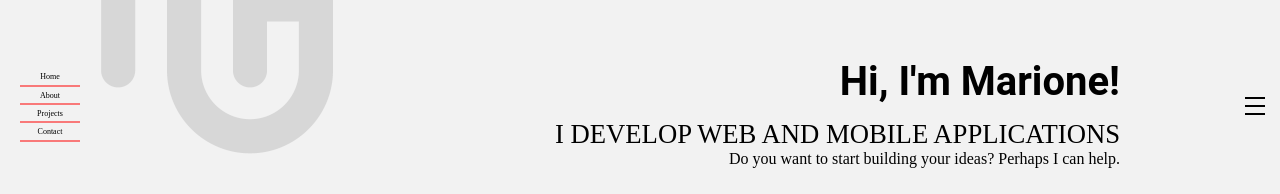
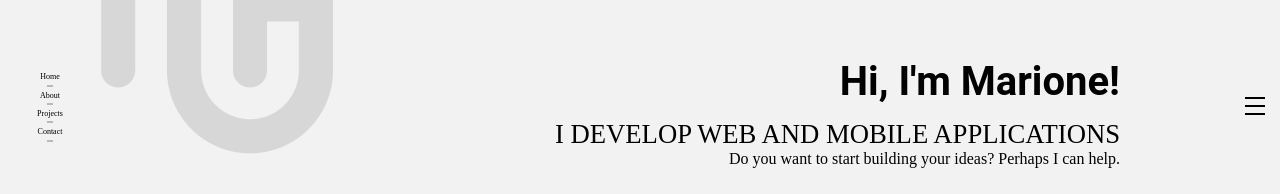
Before and after one commit to marionejrs/marionejrs.github.io, a React (Create React App) app: page / in a window 1280 px wide. Shown: the part 315-509 px from the top of the page. Built offline with nearby package versions, Linux system fonts and the light colour scheme; what webfontloader would draw is missing.

Commit message:
sidebar transition

```diff
--- a/src/sidebar/Sidebar.scss
+++ b/src/sidebar/Sidebar.scss
@@ -12,15 +12,3 @@ ul {
     padding-left: 0pt;
     margin: 0pt 15pt;
 }
-
-ul li {
-    display: flex;
-    flex-direction: column;
-    position: relative;
-    font-family: 'Montserrat', 'sans-serif';
-    font-weight: 400;
-    font-size: 7pt;
-    line-height: 10pt;
-    margin: auto 0;
-    text-align: center;
-}
--- a/src/sidebar/Sidebar.tsx
+++ b/src/sidebar/Sidebar.tsx
@@ -1,36 +1,16 @@
 import './Sidebar.scss'
-
 import React, { Component } from 'react';
+import SidebarItem from './item/SidebarItem';
 
 export default class Sidebar extends Component {
     render() {
         return (
             <nav>
                 <ul>
-                    <li>
-                        <a href={"/"}>Home</a>
-                        <svg width="60" height="5">
-                            <line x1="0" y1="2" x2="60" y2="2" style={{ stroke: "rgb(255,0,0)", strokeWidth: 1}} />
-                        </svg>
-                    </li>
-                    <li>
-                        <a href={"#about"}>About</a>
-                        <svg width="60" height="5">
-                            <line x1="0" y1="2" x2="60" y2="2" style={{ stroke: "rgb(255,0,0)", strokeWidth: 1}} />
-                        </svg>
-                    </li>
-                    <li>
-                        <a href={"#projects"}>Projects</a>
-                        <svg width="60" height="5">
-                            <line x1="0" y1="2" x2="60" y2="2" style={{ stroke: "rgb(255,0,0)", strokeWidth: 1}} />
-                        </svg>
-                    </li>
-                    <li>
-                        <a href={"#contact"}>Contact</a>
-                        <svg width="60" height="5">
-                            <line x1="0" y1="2" x2="60" y2="2" style={{ stroke: "rgb(255,0,0)", strokeWidth: 1}} />
-                        </svg>
-                    </li>
+                    <SidebarItem title="Home" link="/"></SidebarItem>
+                    <SidebarItem title="About" link="#about"></SidebarItem>
+                    <SidebarItem title="Projects" link="#projects"></SidebarItem>
+                    <SidebarItem title="Contact" link="#contact"></SidebarItem>
                 </ul>
             </nav>
         );
--- /dev/null
+++ b/src/sidebar/item/SidebarItem.scss
@@ -0,0 +1,20 @@
+ul li {
+    display: flex;
+    flex-direction: column;
+    position: relative;
+    font-family: 'Montserrat', 'sans-serif';
+    font-weight: 400;
+    font-size: 7pt;
+    line-height: 10pt;
+    margin: auto 0;
+    text-align: center;
+}
+
+ul li .sidebar-item-bottom-border {
+    transition: all 0.25s;
+    transform: scaleX(0.1);
+}
+
+ul li:hover .sidebar-item-bottom-border {
+    transform: scaleX(1);
+}
--- /dev/null
+++ b/src/sidebar/item/SidebarItem.tsx
@@ -0,0 +1,18 @@
+import "./SidebarItem.scss";
+import React, { Component } from "react";
+import SidebarItemProps from "./SidebarItemProps";
+
+
+export default class SidebarItem extends Component<SidebarItemProps> {
+    render() {
+        let { title, link } = this.props;
+        return (
+            <li>
+                <a href={link}>{title}</a>
+                <svg width="60" height="5" className="sidebar-item-bottom-border">
+                    <line x1="0" y1="2" x2="60" y2="2" style={{ stroke: "#391552", strokeWidth: 1}} />
+                </svg>
+            </li>
+        );
+    }
+}
--- /dev/null
+++ b/src/sidebar/item/SidebarItemProps.ts
@@ -0,0 +1,4 @@
+export default interface SidebarItemProps {
+    title : string,
+    link : string
+}
```
